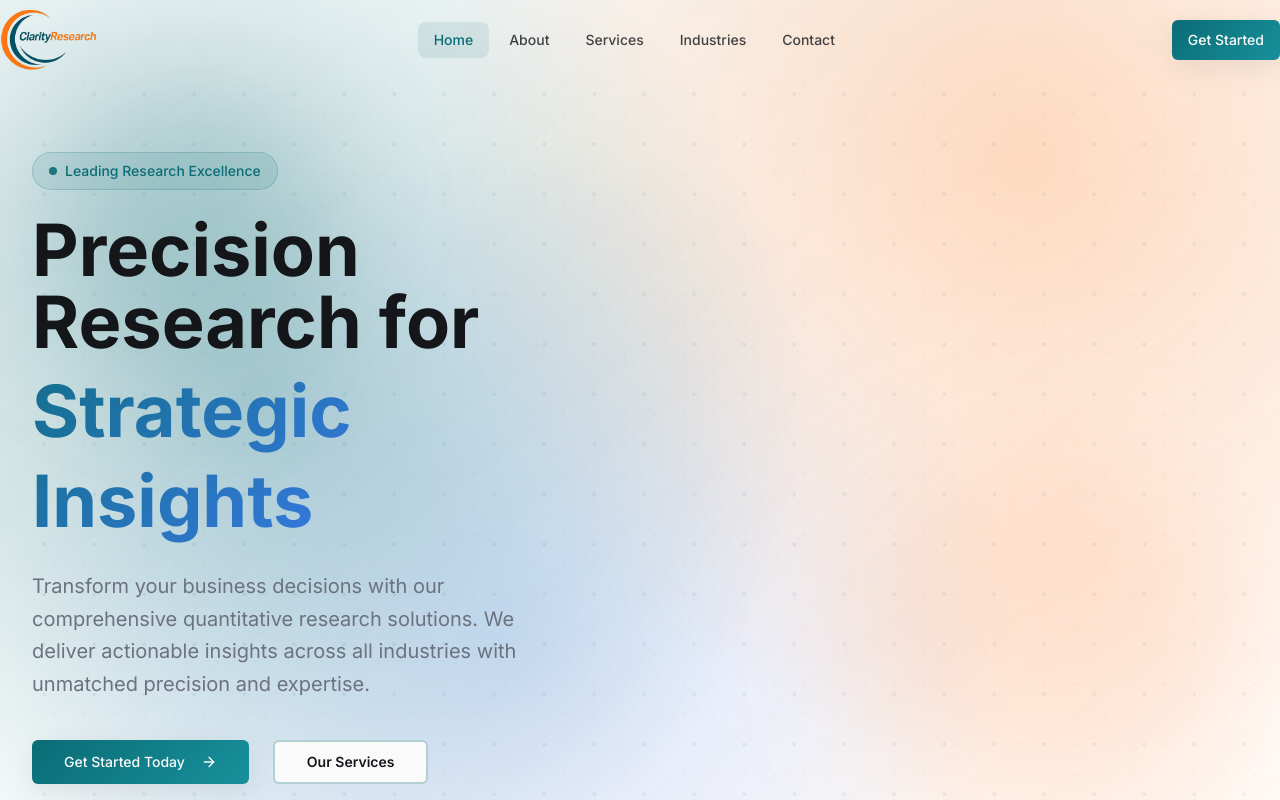
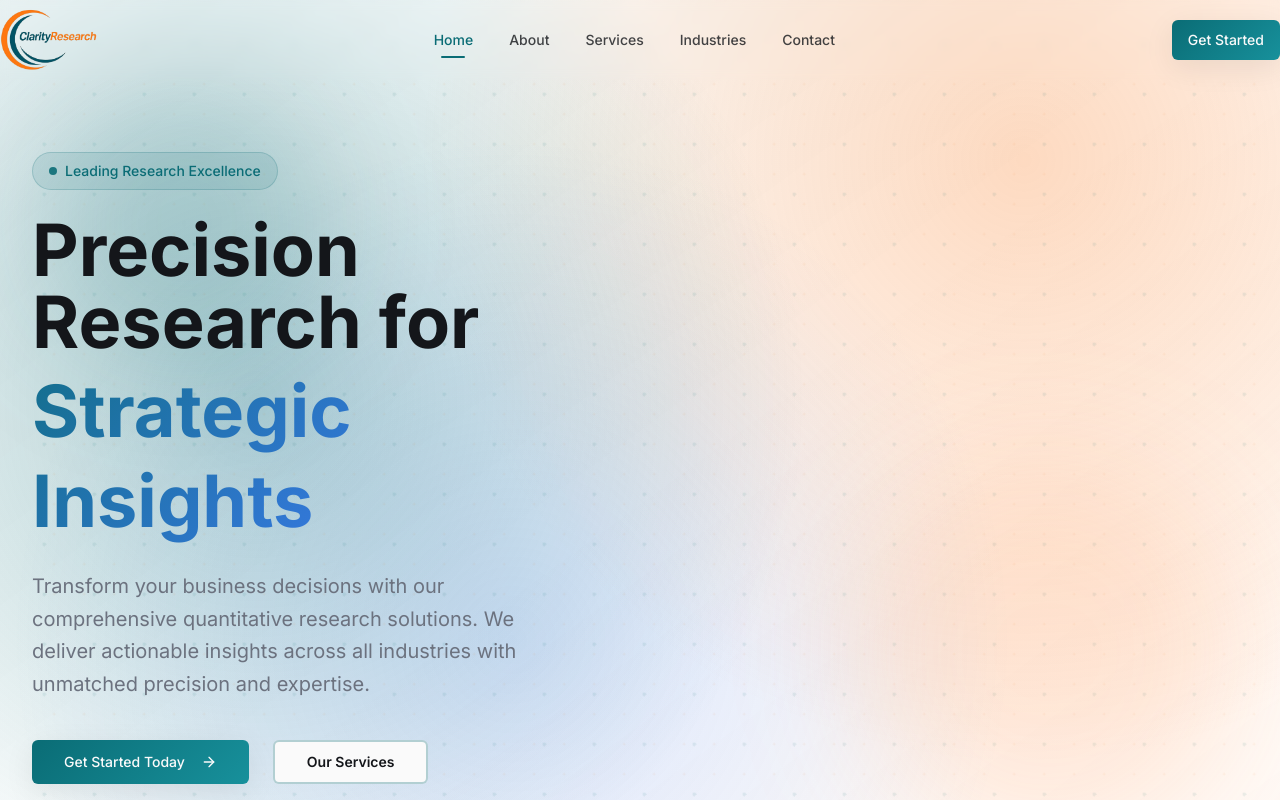
Before and after one commit to nitin5531/research-nexus-site, a React (Vite) app: page / in a window 1280 px wide. Shown: the top 800 px of the page. Built offline with nearby package versions, Linux system fonts and the light colour scheme.

Commit message:
Fix: Replace selector box with lines

```diff
--- a/src/components/Layout/Header.tsx
+++ b/src/components/Layout/Header.tsx
@@ -40,11 +40,14 @@ const Header = () => {
                 to={item.href}
                 className={`relative px-4 py-2 text-sm font-medium transition-all duration-300 rounded-lg group ${
                   isActive(item.href)
-                    ? "text-primary bg-primary/10"
-                    : "text-foreground/80 hover:text-primary hover:bg-primary/5"
+                    ? "text-primary"
+                    : "text-foreground/80 hover:text-primary"
                 }`}
               >
                 <span className="relative z-10">{item.name}</span>
+                {isActive(item.href) && (
+                  <div className="absolute bottom-0 left-1/2 transform -translate-x-1/2 w-6 h-0.5 bg-primary rounded-full"></div>
+                )}
               </Link>
             ))}
           </nav>
```
